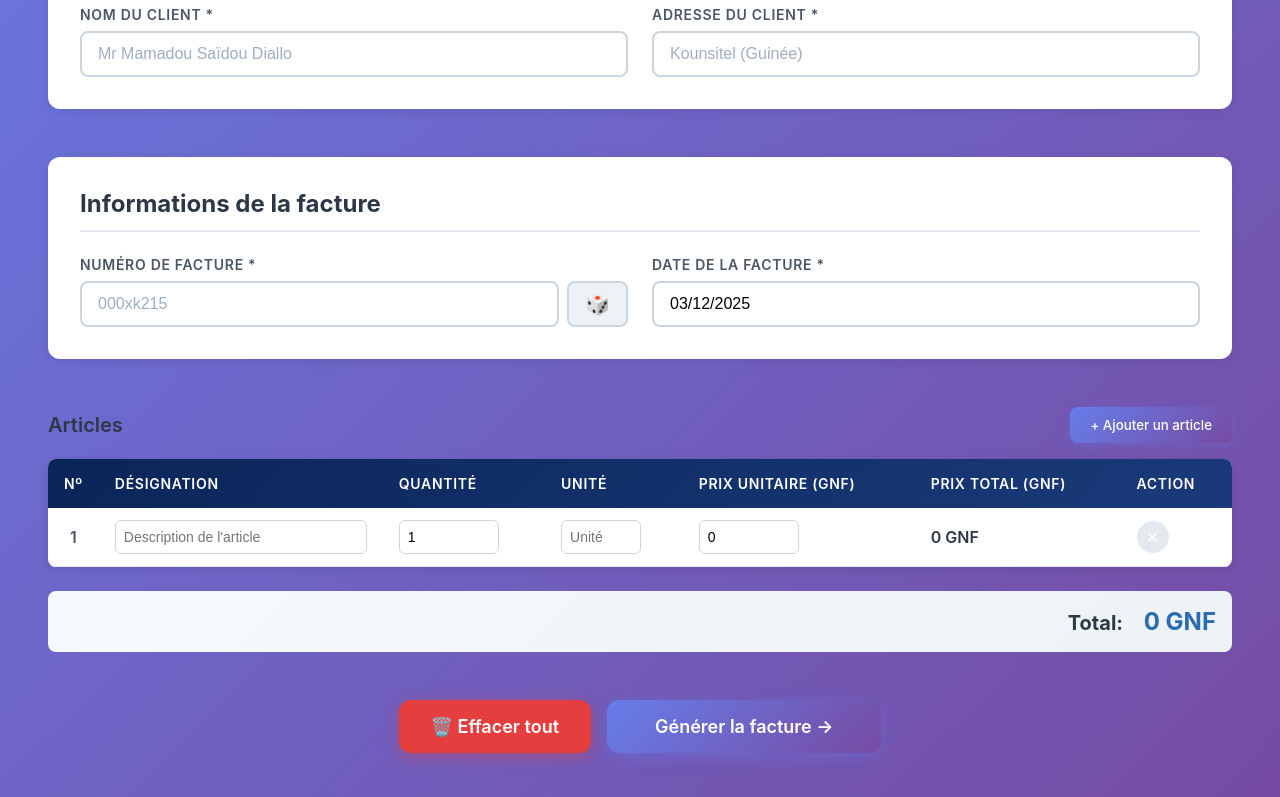
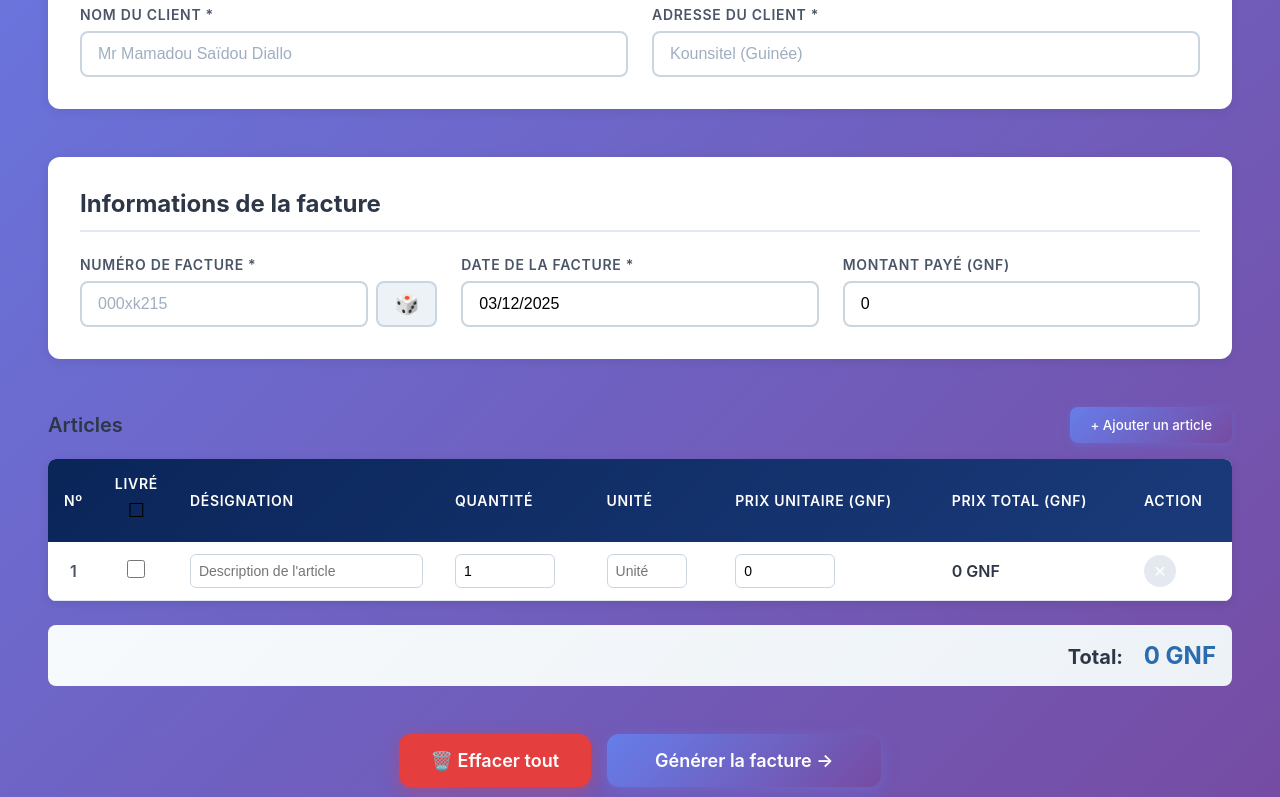
Before and after one commit to hamiddiallo/Facturation, a Next.js app: page / in a window 1280 px wide. Shown: the part 537-1334 px from the top of the page. Built offline with nearby package versions, Linux system fonts and the light colour scheme.

Commit message:
Ajout du statut de la commande

```diff
--- a/components/ArticleList.module.css
+++ b/components/ArticleList.module.css
@@ -153,3 +153,29 @@
     font-size: 1.5rem;
     margin-left: 1rem;
 }
+
+.checkboxCell {
+    text-align: center;
+    width: 60px;
+}
+
+.checkbox {
+    width: 18px;
+    height: 18px;
+    cursor: pointer;
+    accent-color: #48bb78;
+}
+
+.toggleAllButton {
+    background: transparent;
+    border: none;
+    cursor: pointer;
+    font-size: 1.2rem;
+    padding: 0.2rem;
+    margin-top: 0.2rem;
+    transition: transform 0.2s ease;
+}
+
+.toggleAllButton:hover {
+    transform: scale(1.2);
+}
--- a/components/ArticleList.tsx
+++ b/components/ArticleList.tsx
@@ -6,6 +6,7 @@ import styles from './ArticleList.module.css';
 interface ArticleListProps {
     articles: Article[];
     onUpdateArticle: (index: number, article: Article) => void;
+    onUpdateAllArticles: (articles: Article[]) => void;
     onRemoveArticle: (index: number) => void;
     onAddArticle: () => void;
 }
@@ -13,6 +14,7 @@ interface ArticleListProps {
 export default function ArticleList({
     articles,
     onUpdateArticle,
+    onUpdateAllArticles,
     onRemoveArticle,
     onAddArticle,
 }: ArticleListProps) {
@@ -30,6 +32,18 @@ export default function ArticleList({
         onUpdateArticle(index, article);
     };
 
+    const handleToggleAllDelivered = () => {
+        const allDelivered = articles.every(article => article.delivered);
+        const newDeliveredState = !allDelivered;
+
+        // Update all articles at once
+        const updatedArticles = articles.map(article => ({
+            ...article,
+            delivered: newDeliveredState
+        }));
+        onUpdateAllArticles(updatedArticles);
+    };
+
     return (
         <div className={styles.container}>
             <div className={styles.header}>
@@ -44,6 +58,18 @@ export default function ArticleList({
                     <thead>
                         <tr>
                             <th>Nº</th>
+                            <th style={{ textAlign: 'center' }}>
+                                Livré
+                                <br />
+                                <button
+                                    type="button"
+                                    onClick={handleToggleAllDelivered}
+                                    className={styles.toggleAllButton}
+                                    title={articles.every(a => a.delivered) ? "Tout décocher" : "Tout sélectionner"}
+                                >
+                                    {articles.every(a => a.delivered) ? '☑' : '☐'}
+                                </button>
+                            </th>
                             <th>Désignation</th>
                             <th>Quantité</th>
                             <th>Unité</th>
@@ -56,6 +82,18 @@ export default function ArticleList({
                         {articles.map((article, index) => (
                             <tr key={index}>
                                 <td className={styles.numberCell}>{index + 1}</td>
+                                <td className={styles.checkboxCell}>
+                                    <input
+                                        type="checkbox"
+                                        checked={article.delivered || false}
+                                        onChange={(e) => {
+                                            const updatedArticle = { ...article, delivered: e.target.checked };
+                                            onUpdateArticle(index, updatedArticle);
+                                        }}
+                                        className={styles.checkbox}
+                                        title="Article livré"
+                                    />
+                                </td>
                                 <td>
                                     <input
                                         type="text"
--- a/components/InvoiceForm.tsx
+++ b/components/InvoiceForm.tsx
@@ -19,8 +19,9 @@ export default function InvoiceForm() {
         new Date().toLocaleDateString('fr-FR', { day: '2-digit', month: '2-digit', year: 'numeric' })
     );
     const [articles, setArticles] = useState<Article[]>([
-        { designation: '', quantity: 1, unit: '', price: 0, totalPrice: 0 },
+        { designation: '', quantity: 1, unit: '', price: 0, totalPrice: 0, delivered: false },
     ]);
+    const [amountPaid, setAmountPaid] = useState<number>(0);
 
     // Load data from localStorage on mount
     useEffect(() => {
@@ -31,7 +32,13 @@ export default function InvoiceForm() {
             setClientAddress(savedData.client.adresse);
             setInvoiceNumber(savedData.numeroFacture);
             setInvoiceDate(savedData.dateFacture);
-            setArticles(savedData.articles);
+            // Ensure all articles have delivered property
+            const normalizedArticles = savedData.articles.map(article => ({
+                ...article,
+                delivered: article.delivered ?? false
+            }));
+            setArticles(normalizedArticles);
+            setAmountPaid(savedData.amountPaid || 0);
         }
     }, []);
 
@@ -44,12 +51,13 @@ export default function InvoiceForm() {
             setClientAddress('');
             setInvoiceNumber('');
             setInvoiceDate(new Date().toLocaleDateString('fr-FR', { day: '2-digit', month: '2-digit', year: 'numeric' }));
-            setArticles([{ designation: '', quantity: 1, unit: '', price: 0, totalPrice: 0 }]);
+            setArticles([{ designation: '', quantity: 1, unit: '', price: 0, totalPrice: 0, delivered: false }]);
+            setAmountPaid(0);
         }
     };
 
     const handleAddArticle = () => {
-        setArticles([...articles, { designation: '', quantity: 1, unit: '', price: 0, totalPrice: 0 }]);
+        setArticles([...articles, { designation: '', quantity: 1, unit: '', price: 0, totalPrice: 0, delivered: false }]);
     };
 
     const handleRemoveArticle = (index: number) => {
@@ -62,6 +70,10 @@ export default function InvoiceForm() {
         const newArticles = [...articles];
         newArticles[index] = article;
         setArticles(newArticles);
+    };
+
+    const handleUpdateAllArticles = (updatedArticles: Article[]) => {
+        setArticles(updatedArticles);
     };
 
     const handleSubmit = (e: React.FormEvent) => {
@@ -81,6 +93,7 @@ export default function InvoiceForm() {
             articles,
             totalFacture,
             selectedCompany: selectedCompany || companies[0],
+            amountPaid,
         };
 
         saveInvoiceData(invoiceData);
@@ -181,7 +194,21 @@ export default function InvoiceForm() {
                             onChange={(e) => setInvoiceDate(e.target.value)}
                             className={styles.input}
                             required
-                            placeholder="19/11/2025"
+                            placeholder="JJ/MM/AAAA"
+                        />
+                    </div>
+                    <div className={styles.field}>
+                        <label htmlFor="amountPaid" className={styles.label}>
+                            Montant payé (GNF)
+                        </label>
+                        <input
+                            type="number"
+                            id="amountPaid"
+                            value={amountPaid}
+                            onChange={(e) => setAmountPaid(Number(e.target.value) || 0)}
+                            className={styles.input}
+                            min="0"
+                            placeholder="0"
                         />
                     </div>
                 </div>
@@ -192,6 +219,7 @@ export default function InvoiceForm() {
                 onAddArticle={handleAddArticle}
                 onRemoveArticle={handleRemoveArticle}
                 onUpdateArticle={handleUpdateArticle}
+                onUpdateAllArticles={handleUpdateAllArticles}
             />
 
             <div className={styles.submitContainer}>
--- a/components/templates/BonLivraison.tsx
+++ b/components/templates/BonLivraison.tsx
@@ -63,6 +63,7 @@ export default function BonLivraison({ data }: BonLivraisonProps) {
                 <thead>
                     <tr className={styles.tableHead}>
                         <th>Nº</th>
+                        <th>Livré</th>
                         <th>Désignation</th>
                         <th>Quantite</th>
                         {!isThiernodjo && <th>Unité</th>}
@@ -72,6 +73,7 @@ export default function BonLivraison({ data }: BonLivraisonProps) {
                     {data.articles.map((article, index) => (
                         <tr key={index}>
                             <td>{index + 1}</td>
+                            <td style={{ textAlign: 'center' }}>{article.delivered ? '✓' : '—'}</td>
                             <td>{article.designation}</td>
                             <td>{article.quantity}</td>
                             {!isThiernodjo && <td>{article.unit || '—'}</td>}
--- a/lib/types.ts
+++ b/lib/types.ts
@@ -24,6 +24,7 @@ export interface Article {
   unit?: string;
   price: number;
   totalPrice: number;
+  delivered?: boolean; // Track delivery status
 }
 
 export interface InvoiceData {
@@ -34,6 +35,7 @@ export interface InvoiceData {
   articles: Article[];
   totalFacture: number;
   selectedCompany: Company;
+  amountPaid?: number; // Amount already paid
 }
 
 export enum InvoiceType {
```
Also changed, not shown: components/templates/FactureDefinitive.tsx (+18 -1 lines), components/templates/FactureProforma.tsx (+18 -1 lines), components/templates/FactureSimple.tsx (+18 -1 lines).
